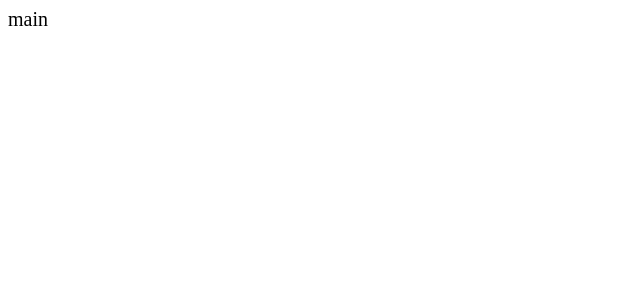
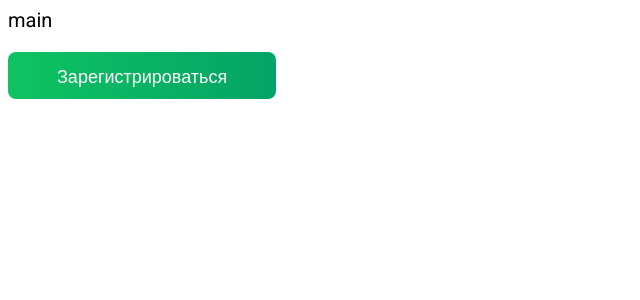
Before and after one commit to reywheel/vue-need-for-drive, a Vue app: page / in a window 1280 px wide. Shown: the top 300 px of the page, without its empty margins (0-640 px from the left). Built offline with nearby package versions, Linux system fonts and the light colour scheme.

Commit message:
Сделал компонент кнопки

```diff
--- a/src/App.vue
+++ b/src/App.vue
@@ -5,4 +5,15 @@
 </template>
 
 <style lang="scss">
+@import url("https://fonts.googleapis.com/css2?family=Roboto:wght@300;400;500&display=swap");
+
+$roboto: "Roboto", sans-serif;
+$accent: #0ec261;
+$black: #121212;
+$dark-grey: #999999;
+$light-grey: #eeeeee;
+
+html {
+  font-family: $roboto;
+}
 </style>
--- /dev/null
+++ b/src/components/Button.vue
@@ -0,0 +1,126 @@
+<template>
+  <button
+    class="button"
+    :class="{ 'button--disabled': disabled }"
+    :disabled="disabled"
+    @click.prevent="clickHandler"
+  >
+    <span class="button__text" :class="{ 'button__text--hide': loading }">{{
+      text
+    }}</span>
+    <i
+      class="button__loader-wrapper"
+      :class="{ 'button__loader-wrapper--hide': !loading }"
+    >
+      <svg
+        width="28"
+        height="28"
+        viewBox="0 0 28 28"
+        fill="none"
+        xmlns="http://www.w3.org/2000/svg"
+        class="button__loader"
+      >
+        <path
+          d="M26 14C26 7.37258 20.6274 2 14 2C7.37258 2 2 7.37258 2 14C2 20.6274 7.37258 26 14 26"
+          stroke="#F5F6F8"
+          stroke-width="3"
+        />
+      </svg>
+    </i>
+  </button>
+</template>
+
+<script>
+export default {
+  name: "Button",
+  props: {
+    text: {
+      type: String,
+      required: true
+    },
+    loading: {
+      type: Boolean,
+      default: false
+    },
+    disabled: {
+      type: Boolean,
+      default: false
+    }
+  },
+  methods: {
+    clickHandler() {
+      this.$emit("click");
+    }
+  }
+};
+</script>
+
+<style scoped lang="scss">
+.button {
+  position: relative;
+  padding: 15px 49px 11px;
+  background: linear-gradient(90deg, #0ec261 2.61%, #039f67 112.6%);
+  background-blend-mode: darken;
+  border-radius: 8px;
+  border: none;
+  cursor: pointer;
+
+  &:not(.button--disabled):hover {
+    background: linear-gradient(90deg, #0b934a 2.61%, #026e47 112.6%);
+  }
+
+  &:not(.button--disabled):focus {
+    background: linear-gradient(90deg, #0b934a 2.61%, #026e47 112.6%);
+    outline: none;
+  }
+
+  &:not(.button--disabled):active {
+    background: linear-gradient(90deg, #076432 2.61%, #013c27 112.6%);
+  }
+
+  &--disabled {
+    background: #eeeeee;
+    cursor: default;
+  }
+}
+
+.button__text {
+  font-weight: 500;
+  font-size: 18px;
+  line-height: 21px;
+  color: #ffffff;
+
+  &--hide {
+    opacity: 0;
+    pointer-events: none;
+  }
+}
+
+.button__loader-wrapper {
+  position: absolute;
+  left: 50%;
+  top: 50%;
+  transform: translate(-50%, -50%);
+
+  &--hide {
+    display: none;
+  }
+}
+
+.button__loader {
+  animation: loader;
+  animation-duration: 1s;
+  animation-timing-function: linear;
+  animation-iteration-count: infinite;
+}
+
+@keyframes loader {
+  from {
+    transform: rotate(0deg);
+  }
+
+  to {
+    transform: rotate(360deg);
+  }
+}
+</style>
--- a/src/views/Main.vue
+++ b/src/views/Main.vue
@@ -1,15 +1,39 @@
 <template>
-  <div class="header">main</div>
+  <div>
+    <div class="header">main</div>
+    <AppButton
+      text="Зарегистрироваться"
+      :loading="isLoading"
+      @click="toggleIsLoading"
+      :disabled="false"
+    />
+  </div>
 </template>
 
 <script>
+import AppButton from "@/components/Button";
+
 export default {
-  name: "Main"
+  name: "Main",
+  components: {
+    AppButton
+  },
+  data() {
+    return {
+      isLoading: false
+    };
+  },
+  methods: {
+    toggleIsLoading() {
+      this.isLoading = !this.isLoading;
+    }
+  }
 };
 </script>
 
 <style scoped lang="scss">
 .header {
   font-size: 20px;
+  margin-bottom: 20px;
 }
 </style>
```
